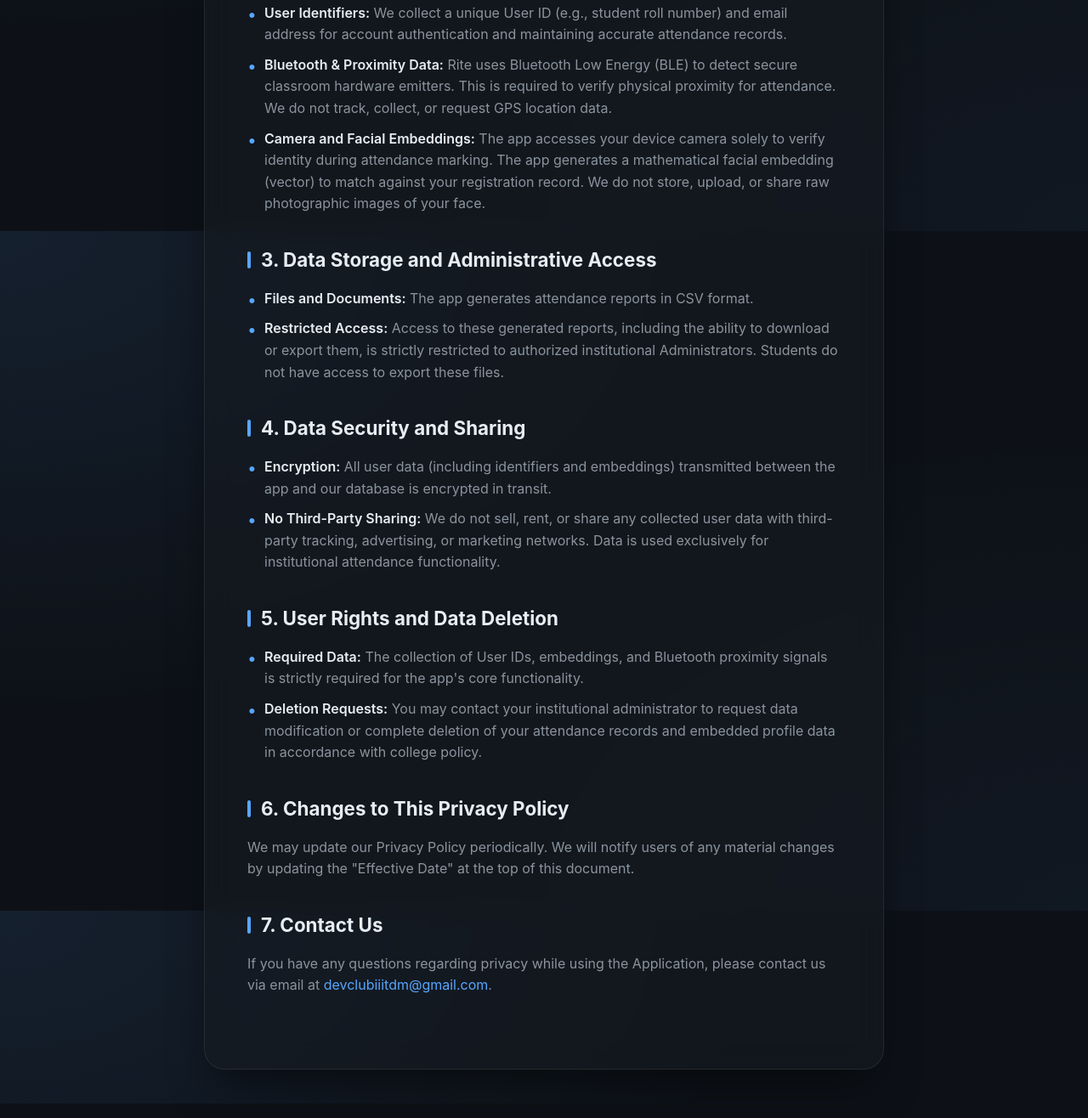
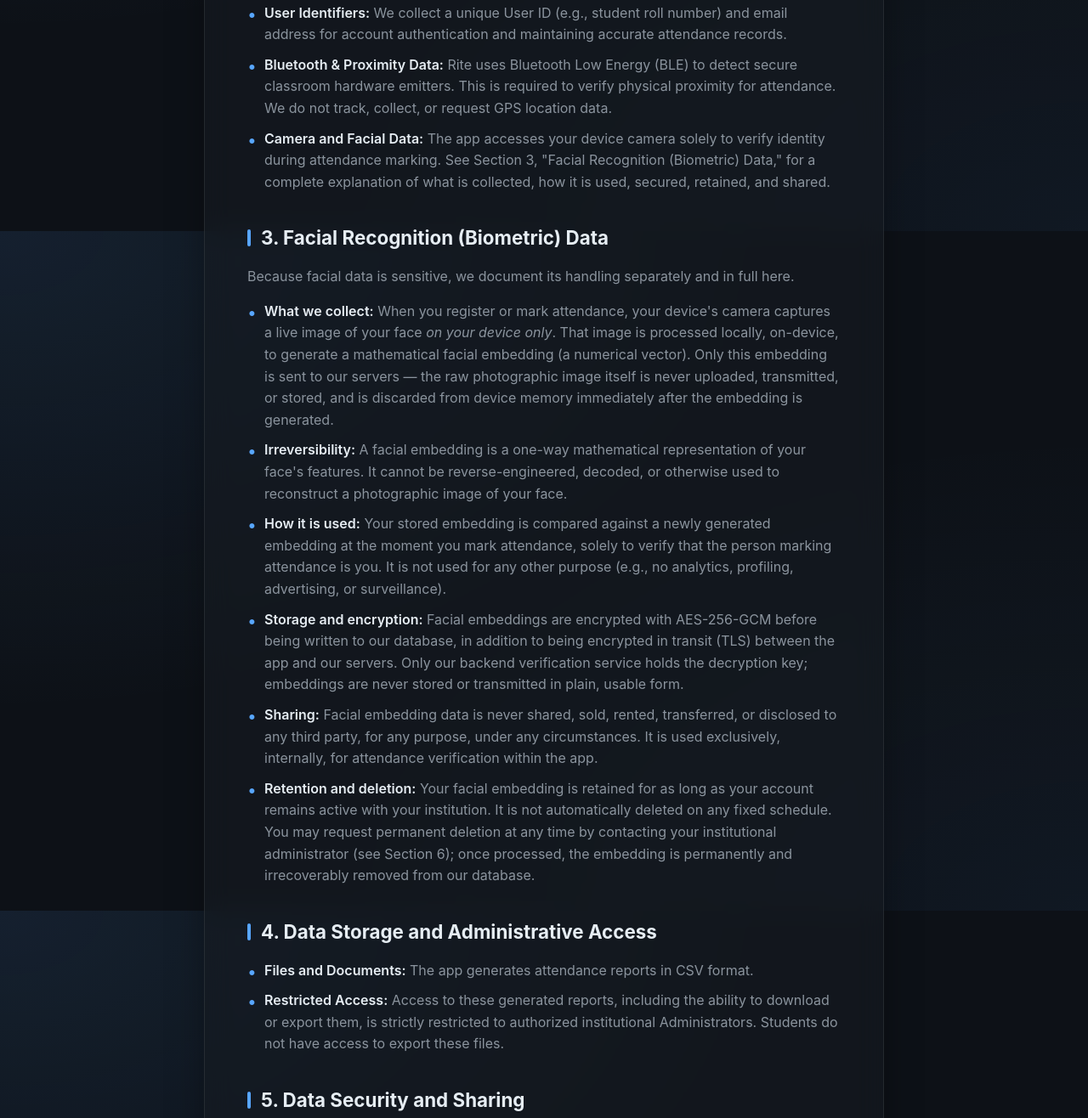
Before and after one commit to devclubiiitdm-alt/privacy-policy-rite, a plain HTML site: page index.html in a window 1280 px wide. Shown: the part 528-1844 px from the top of the page at 85% size. Drawn offline with Linux system fonts and the light colour scheme.

Commit message:
Add dedicated facial/biometric data section for App Store review
Apple's Guideline 2.1 rejection (App Review) asked for explicit answers
on face data collection, use, sharing, retention, and storage location
within the privacy policy, with specific sections and quotable text.

Consolidates all facial-data disclosures into one new Section 3 and
fixes gaps versus what the app actually does: states retention policy
(none currently automatic; deleted on request), documents AES-256-GCM
encryption at rest (previously only "in transit" was mentioned, which
understated the actual implementation), broadens third-party sharing
language to an unqualified "never shared with any third party", and
adds an explicit irreversibility statement for the embedding.

Co-Authored-By: Claude Sonnet 5 <noreply@anthropic.com>

```diff
--- a/index.html
+++ b/index.html
@@ -160,7 +160,7 @@
     <div class="container">
         <div class="header">
             <h1>Privacy Policy</h1>
-            <p>Rite Attendance App | Effective Date: May 19, 2026</p>
+            <p>Rite Attendance App | Effective Date: September 9, 2026</p>
         </div>
 
         <div class="section">
@@ -174,12 +174,25 @@
             <ul>
                 <li><strong>User Identifiers:</strong> We collect a unique User ID (e.g., student roll number) and email address for account authentication and maintaining accurate attendance records.</li>
                 <li><strong>Bluetooth & Proximity Data:</strong> Rite uses Bluetooth Low Energy (BLE) to detect secure classroom hardware emitters. This is required to verify physical proximity for attendance. We do not track, collect, or request GPS location data.</li>
-                <li><strong>Camera and Facial Embeddings:</strong> The app accesses your device camera solely to verify identity during attendance marking. The app generates a mathematical facial embedding (vector) to match against your registration record. We do not store, upload, or share raw photographic images of your face.</li>
+                <li><strong>Camera and Facial Data:</strong> The app accesses your device camera solely to verify identity during attendance marking. See Section 3, "Facial Recognition (Biometric) Data," for a complete explanation of what is collected, how it is used, secured, retained, and shared.</li>
             </ul>
         </div>
 
         <div class="section">
-            <h2>3. Data Storage and Administrative Access</h2>
+            <h2>3. Facial Recognition (Biometric) Data</h2>
+            <p>Because facial data is sensitive, we document its handling separately and in full here.</p>
+            <ul>
+                <li><strong>What we collect:</strong> When you register or mark attendance, your device's camera captures a live image of your face <em>on your device only</em>. That image is processed locally, on-device, to generate a mathematical facial embedding (a numerical vector). Only this embedding is sent to our servers &mdash; the raw photographic image itself is never uploaded, transmitted, or stored, and is discarded from device memory immediately after the embedding is generated.</li>
+                <li><strong>Irreversibility:</strong> A facial embedding is a one-way mathematical representation of your face's features. It cannot be reverse-engineered, decoded, or otherwise used to reconstruct a photographic image of your face.</li>
+                <li><strong>How it is used:</strong> Your stored embedding is compared against a newly generated embedding at the moment you mark attendance, solely to verify that the person marking attendance is you. It is not used for any other purpose (e.g., no analytics, profiling, advertising, or surveillance).</li>
+                <li><strong>Storage and encryption:</strong> Facial embeddings are encrypted with AES-256-GCM before being written to our database, in addition to being encrypted in transit (TLS) between the app and our servers. Only our backend verification service holds the decryption key; embeddings are never stored or transmitted in plain, usable form.</li>
+                <li><strong>Sharing:</strong> Facial embedding data is never shared, sold, rented, transferred, or disclosed to any third party, for any purpose, under any circumstances. It is used exclusively, internally, for attendance verification within the app.</li>
+                <li><strong>Retention and deletion:</strong> Your facial embedding is retained for as long as your account remains active with your institution. It is not automatically deleted on any fixed schedule. You may request permanent deletion at any time by contacting your institutional administrator (see Section 6); once processed, the embedding is permanently and irrecoverably removed from our database.</li>
+            </ul>
+        </div>
+
+        <div class="section">
+            <h2>4. Data Storage and Administrative Access</h2>
             <ul>
                 <li><strong>Files and Documents:</strong> The app generates attendance reports in CSV format.</li>
                 <li><strong>Restricted Access:</strong> Access to these generated reports, including the ability to download or export them, is strictly restricted to authorized institutional Administrators. Students do not have access to export these files.</li>
@@ -187,28 +200,28 @@
         </div>
 
         <div class="section">
-            <h2>4. Data Security and Sharing</h2>
+            <h2>5. Data Security and Sharing</h2>
             <ul>
-                <li><strong>Encryption:</strong> All user data (including identifiers and embeddings) transmitted between the app and our database is encrypted in transit.</li>
-                <li><strong>No Third-Party Sharing:</strong> We do not sell, rent, or share any collected user data with third-party tracking, advertising, or marketing networks. Data is used exclusively for institutional attendance functionality.</li>
+                <li><strong>Encryption:</strong> All user data transmitted between the app and our database is encrypted in transit. Facial embeddings receive an additional layer of encryption at rest &mdash; see Section 3 for details.</li>
+                <li><strong>No Third-Party Sharing:</strong> We do not sell, rent, or share any collected user data with third-party tracking, advertising, or marketing networks, or with any other third party. Data is used exclusively for institutional attendance functionality.</li>
             </ul>
         </div>
 
         <div class="section">
-            <h2>5. User Rights and Data Deletion</h2>
+            <h2>6. User Rights and Data Deletion</h2>
             <ul>
-                <li><strong>Required Data:</strong> The collection of User IDs, embeddings, and Bluetooth proximity signals is strictly required for the app's core functionality.</li>
-                <li><strong>Deletion Requests:</strong> You may contact your institutional administrator to request data modification or complete deletion of your attendance records and embedded profile data in accordance with college policy.</li>
+                <li><strong>Required Data:</strong> The collection of User IDs, facial embeddings, and Bluetooth proximity signals is strictly required for the app's core functionality.</li>
+                <li><strong>Deletion Requests:</strong> You may contact your institutional administrator to request data modification or complete deletion of your attendance records and facial embedding data in accordance with college policy. See Section 3 for facial-data-specific retention and deletion details.</li>
             </ul>
         </div>
 
         <div class="section">
-            <h2>6. Changes to This Privacy Policy</h2>
+            <h2>7. Changes to This Privacy Policy</h2>
             <p>We may update our Privacy Policy periodically. We will notify users of any material changes by updating the "Effective Date" at the top of this document.</p>
         </div>
 
         <div class="section">
-            <h2>7. Contact Us</h2>
+            <h2>8. Contact Us</h2>
             <p>If you have any questions regarding privacy while using the Application, please contact us via email at <a href="mailto:devclubiiitdm@gmail.com">devclubiiitdm@gmail.com</a>.</p>
         </div>
     </div>
```
